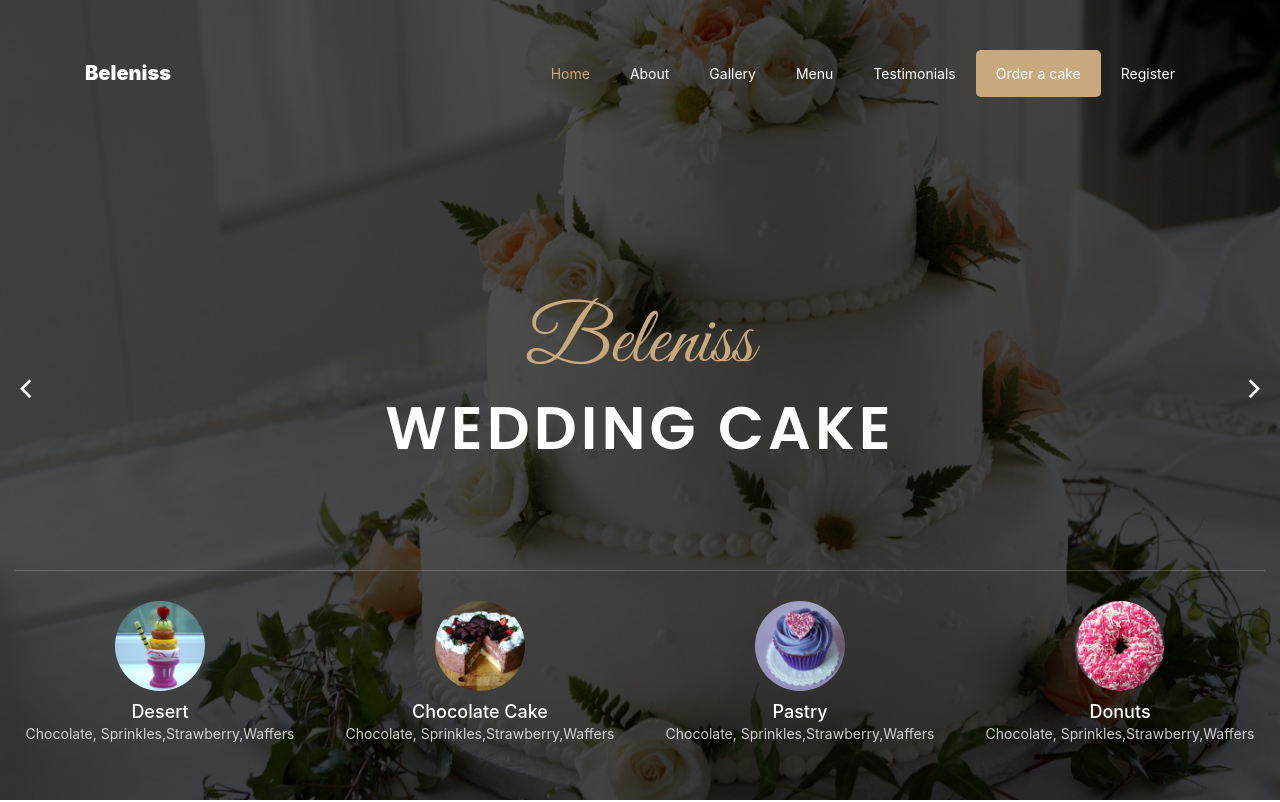
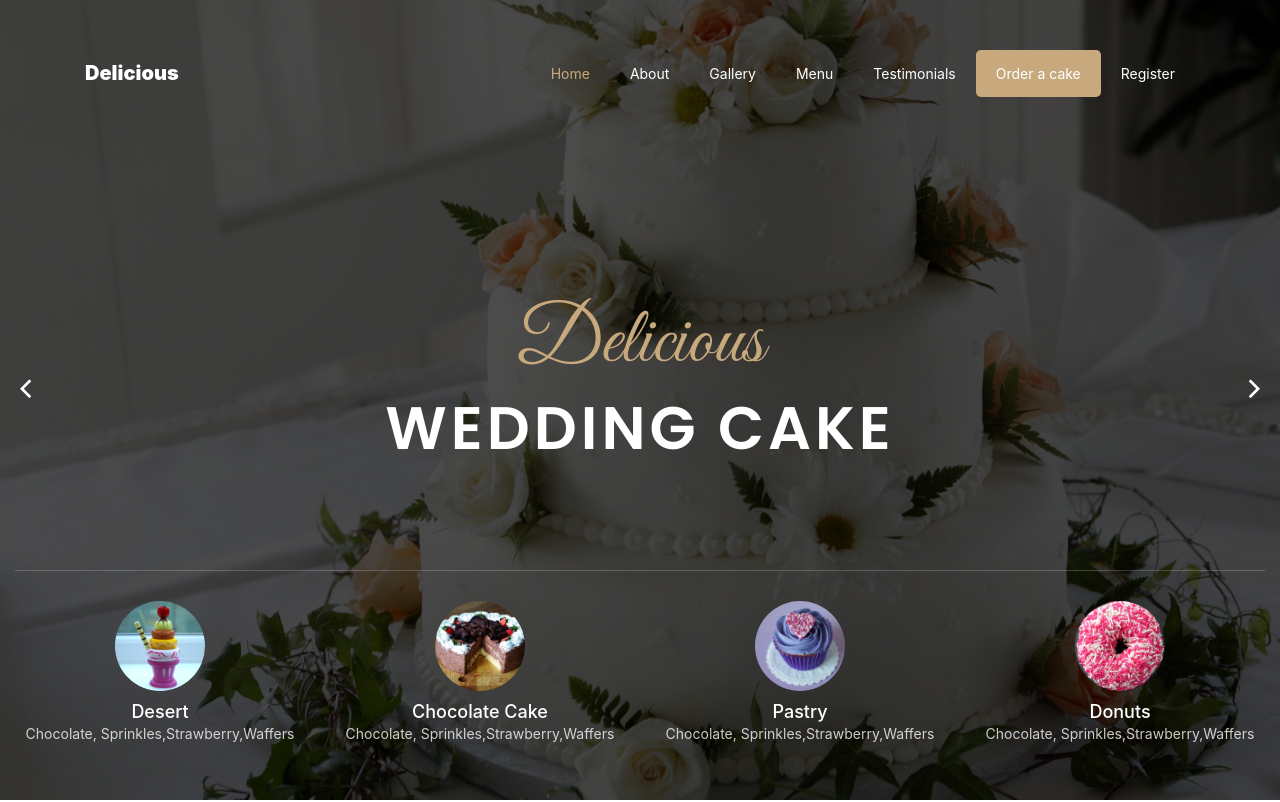
Before and after one commit to Deep29V/BUG, a website: page index.html in a window 1280 px wide. Shown: the top 802 px of the page. Drawn offline with nearby package versions, Linux system fonts and the light colour scheme.

Commit message:
Update index.html

```diff
--- a/index.html
+++ b/index.html
@@ -33,7 +33,7 @@
     <!-- navigation starts -->
     <nav class="navbar navbar-expand-lg navbar-dark ftco_navbar bg-dark ftco-navbar-light" id="ftco-navbar">
         <div class="container">
-            <a href="index.html" class="navbar-brand">Beleniss</a>
+            <a href="index.html" class="navbar-brand">Delicious</a>
 
             <div class="collpase navbar-collapse" id="ftco-nav">
                 <ul class="navbar-nav ml-auto">
@@ -59,7 +59,7 @@
                     data-scrollax-parent="true">
 
                     <div class="col-md-12 col-sm-12 text-center ftco-animate">
-                        <span class="subheading">Beleniss</span>
+                        <span class="subheading">Delicious</span>
                         <h1 class="mb-4">Birthday Cake</h1>
                     </div>
 
@@ -74,7 +74,7 @@
                     data-scrollax-parent="true">
 
                     <div class="col-md-12 col-sm-12 text-center ftco-animate">
-                        <span class="subheading">Beleniss</span>
+                        <span class="subheading">Delicious</span>
                         <h1 class="mb-4">Wedding Cake</h1>
                     </div>
 
@@ -89,8 +89,8 @@
                     data-scrollax-parent="true">
 
                     <div class="col-md-12 col-sm-12 text-center ftco-animate">
-                        <span class="subheading">Beleniss</span>
-                        <h1 class="mb-4">Beleniss Special Dessert</h1>
+                        <span class="subheading">Delicious</span>
+                        <h1 class="mb-4">Delicious Special Dessert</h1>
                     </div>
 
                 </div>
@@ -104,8 +104,8 @@
                     data-scrollax-parent="true">
 
                     <div class="col-md-12 col-sm-12 text-center ftco-animate">
-                        <span class="subheading">Beleniss</span>
-                        <h1 class="mb-4">Beleniss Special Pastries</h1>
+                        <span class="subheading">Delicious</span>
+                        <h1 class="mb-4">Delicious Special Pastries</h1>
                     </div>
 
                 </div>
@@ -716,11 +716,11 @@
             <div class="row mb-5">
                 <div class="col-md-6 col-lg-3">
                     <div class="ftco-footer-widget mb-4">
-                        <h2 class="ftco-heading-2">Beleniss</h2>
+                        <h2 class="ftco-heading-2">Delicious</h2>
                         <p>We serve and take all type of cake orders. You can personalised cake of your own choice. We
                             have the best chef in the city working for us and happying serving to you.
                             <br><br><br>
-                            Belenisscake@gmail.com
+                            Deliciouscake@gmail.com
                             <br>
                             8888888888
                         </p>
```
